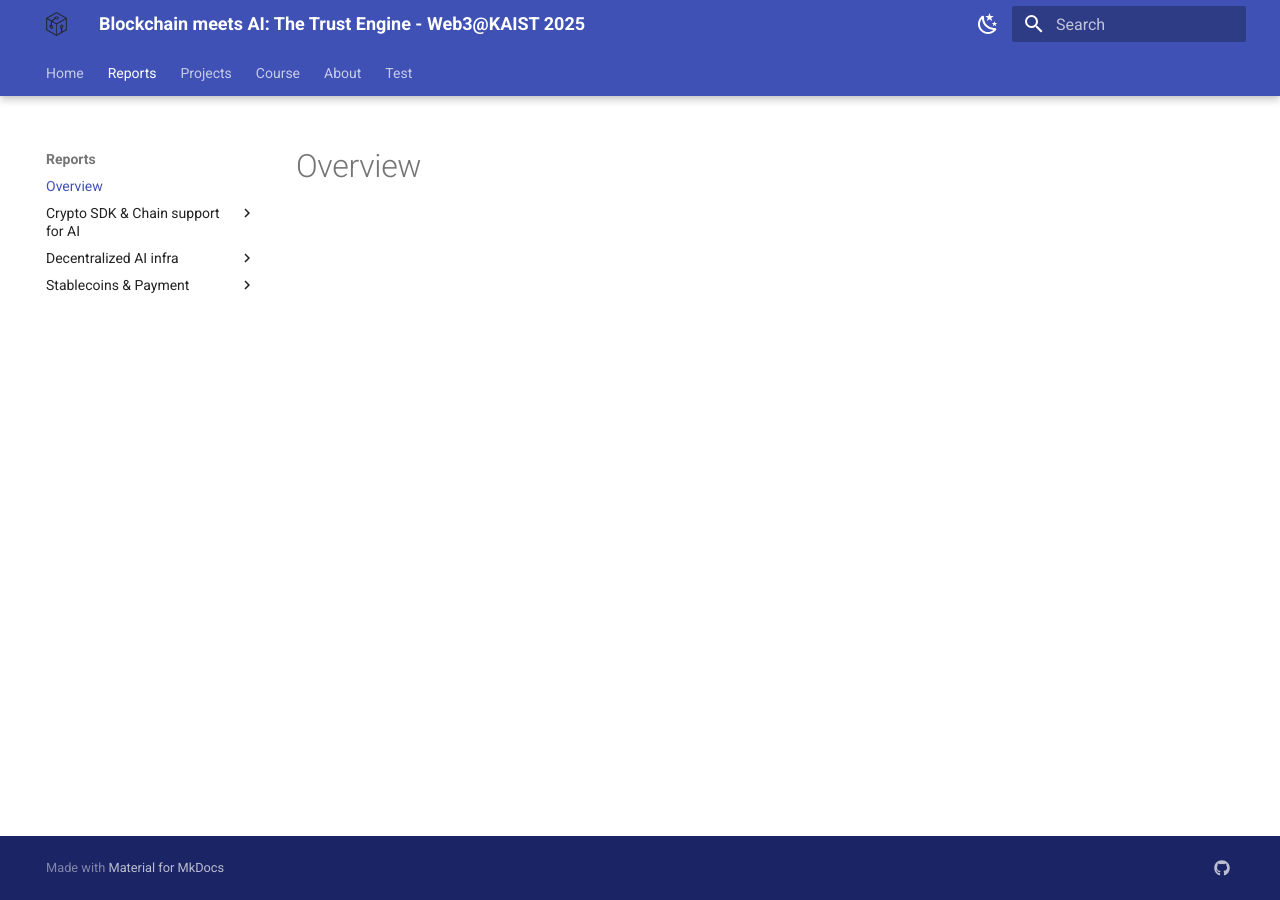
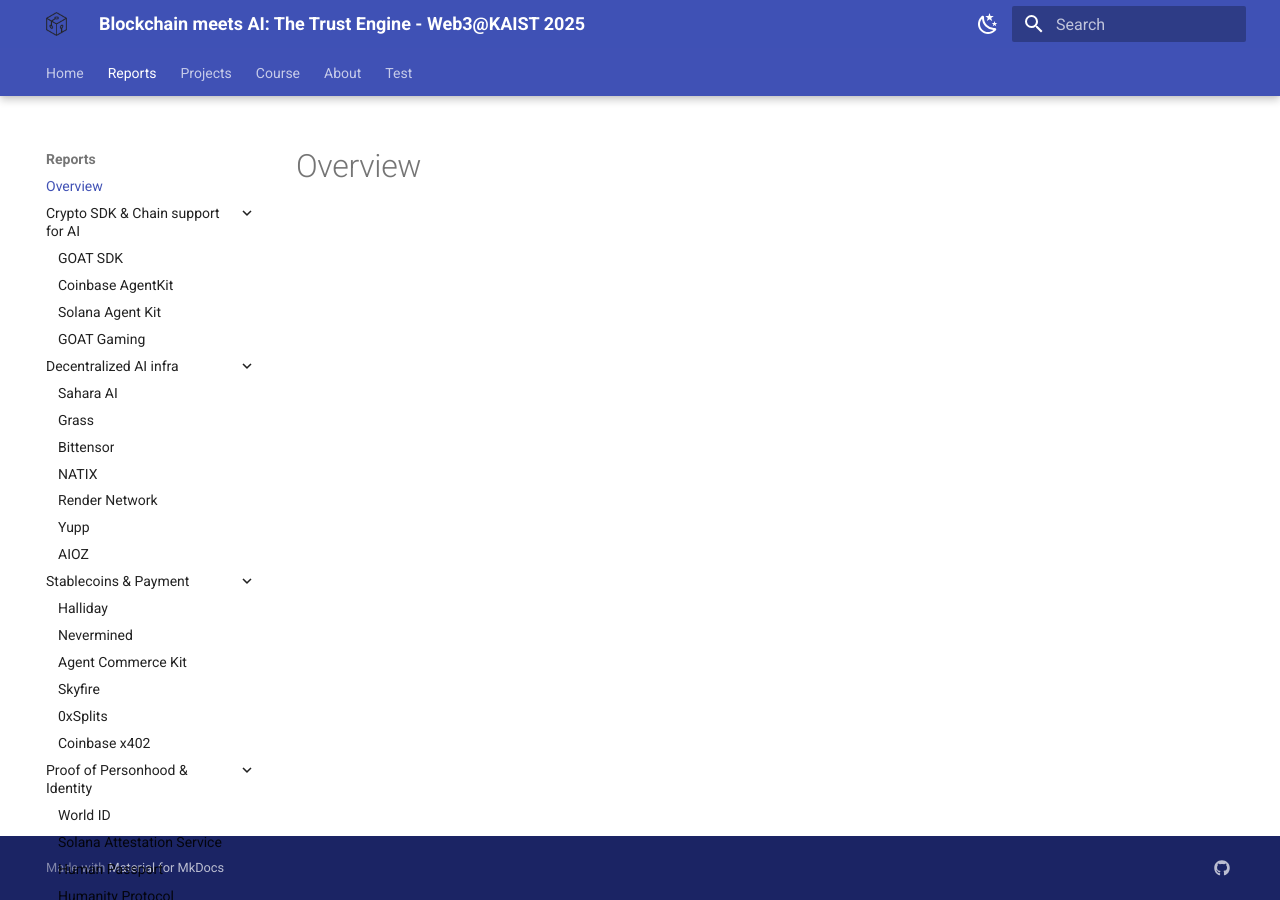
Before and after one commit to web3classdao/kaist2025, an MkDocs documentation site: the page built from docs/reports/index.md, in a window 1280 px wide. Built offline with MkDocs 1.6.1 and Material for MkDocs 9.7.7, drawn with Linux system fonts in a browser that asks for light colours.

Commit message:
Update mkdocs.yml

```diff
--- a/mkdocs.yml
+++ b/mkdocs.yml
@@ -3,6 +3,7 @@
 theme:
   name: material
   features:
+    - navigation.expand
     - navigation.tabs
     - navigation.tabs.sticky
     - navigation.top
@@ -43,9 +44,33 @@
     - Decentralized AI infra:
       - Sahara AI: reports/saharaai.md
       - Grass: reports/grass.md
+      - Bittensor: reports/bittensor.md
+      - NATIX: reports/natix.md
+      - Render Network: reports/render.md
+      - Yupp: reports/yupp.md
+      - AIOZ: reports/aioz.md
     - Stablecoins & Payment:
       - Halliday: reports/halliday.md
       - Nevermined: reports/nevermined.md
+      - Agent Commerce Kit: reports/ack_catena.md
+      - Skyfire: reports/skyfire.md
+      - 0xSplits: reports/0xsplits.md
+      - Coinbase x402: reports/x402.md
+    - Proof of Personhood & Identity:
+      - World ID: reports/worldid.md
+      - Solana Attestation Service: reports/solana_attestation.md
+      - Human Passport: reports/human_passport.md
+      - Humanity Protocol: reports/humanity_protocol.md
+      - BrightID: reports/brightid.md
+      - Civic: reports/civic.md
+    - Decentralized AI & Agent Co-ownership:
+      - Virtuals Protocol: reports/virtuals.md
+      - ElizaOS: reports/elizaos.md
+      - Kaito: reports/kaito.md
+      - OLAS: reports/olas.md
+      - ASI Alliance: reports/asi_alliance.md
+      - Phala Network: reports/phala.md
+      - NANDA: reports/nanda.md
   - Projects: project.md
   - Course: course.md
   - About: about.md
```
